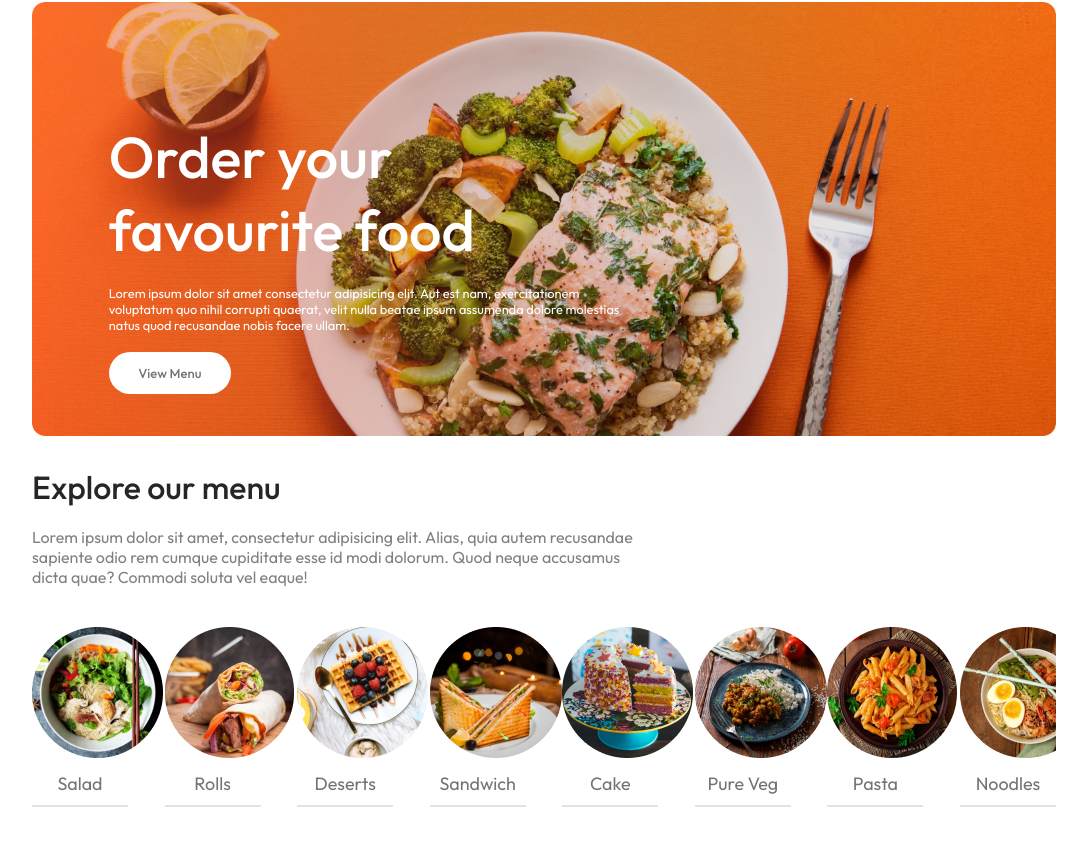
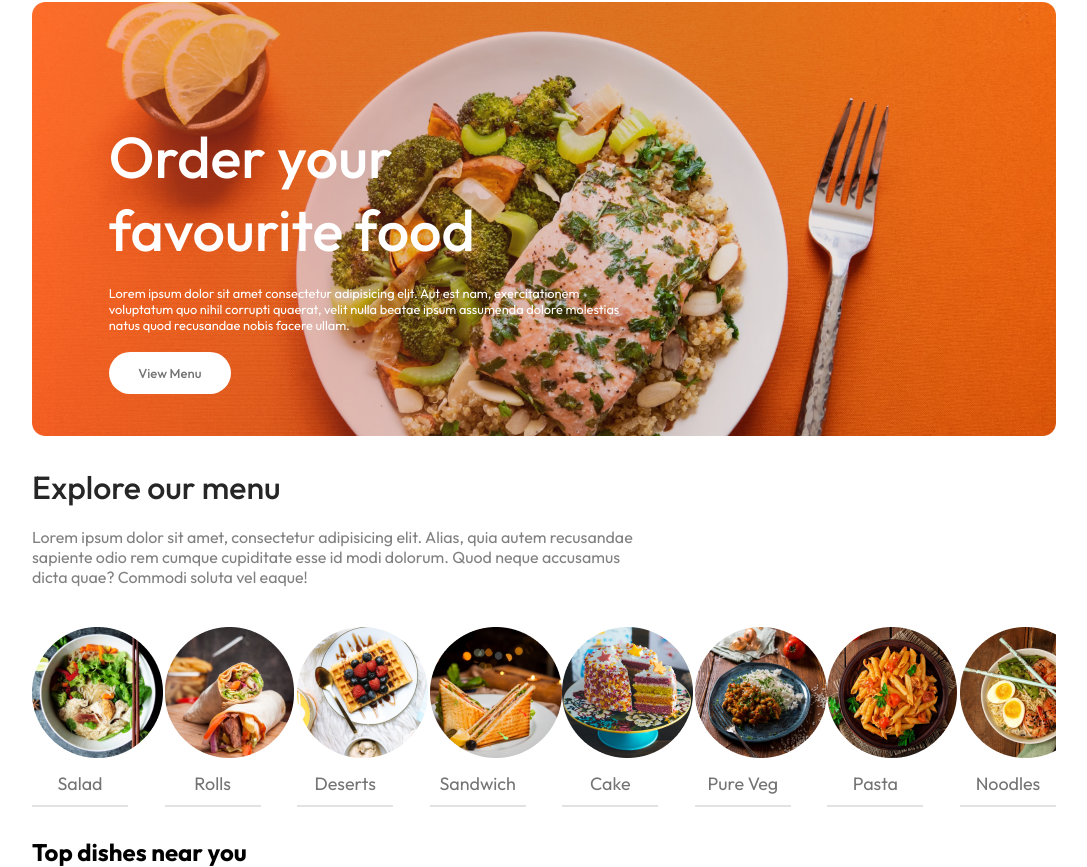
Before and after one commit to iamharie/Food-Delivery-App, a React (Vite) app in the folder frontend/: page / in a window 1280 px wide. Shown: the part 110-977 px from the top of the page, without its empty margins (96-1183 px from the left). Before the commit the page ends 947 px from the top, so only its background shows below. Built offline with nearby package versions, Linux system fonts and the light colour scheme.

Commit message:
added contextAPI and FoodDisplay component

```diff
--- /dev/null
+++ b/frontend/src/components/FoodDisplay/FoodDisplay.jsx
@@ -0,0 +1,12 @@
+import React, { useContext } from "react";
+import { StoreContext } from "../../context/StoreContext";
+import "./FoodDisplay.css";
+
+export default function FoodDisplay({ category }) {
+  const { food_list } = useContext(StoreContext);
+  return (
+    <div className="food-display" id="food-display">
+      <h2>Top dishes near you</h2>
+    </div>
+  );
+}
--- /dev/null
+++ b/frontend/src/context/StoreContext.jsx
@@ -0,0 +1,17 @@
+import React, { createContext } from "react";
+import { food_list } from "../assets/assets";
+
+export const StoreContext = createContext(null);
+
+const StoreContextProvider = (props) => {
+  const contextValue = {
+    food_list,
+  };
+  return (
+    <StoreContext.Provider value={contextValue}>
+      {props.children}
+    </StoreContext.Provider>
+  );
+};
+
+export default StoreContextProvider;
--- a/frontend/src/main.jsx
+++ b/frontend/src/main.jsx
@@ -2,9 +2,12 @@
 import App from "./App.jsx";
 import "./index.css";
 import { BrowserRouter } from "react-router-dom";
+import StoreContextProvider from "./context/StoreContext.jsx";
 
 createRoot(document.getElementById("root")).render(
   <BrowserRouter>
-    <App />
+    <StoreContextProvider>
+      <App />
+    </StoreContextProvider>
   </BrowserRouter>
 );
--- a/frontend/src/pages/Home/Home.jsx
+++ b/frontend/src/pages/Home/Home.jsx
@@ -1,5 +1,6 @@
 import React, { useState } from "react";
 import ExploreMenu from "../../components/ExploreMenu/ExploreMenu";
+import FoodDisplay from "../../components/FoodDisplay/FoodDisplay";
 import Header from "../../components/Header/Header";
 import "./Home.css";
 
@@ -9,6 +10,7 @@
     <div>
       <Header />
       <ExploreMenu category={category} setCategory={setCategory} />
+      <FoodDisplay category={category} />
     </div>
   );
 }
```
Also changed, not shown: frontend/src/components/FoodDisplay/FoodDisplay.css (added).
